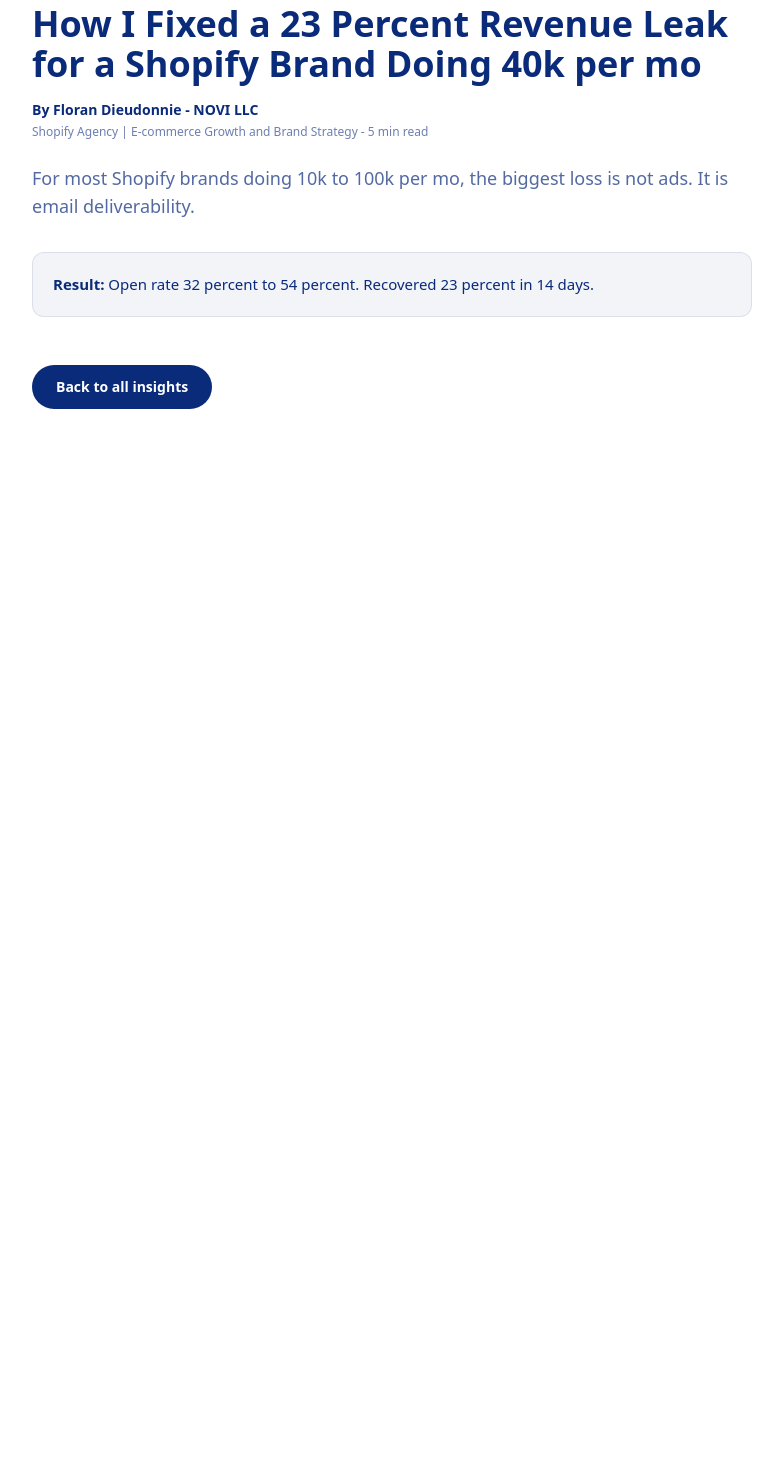
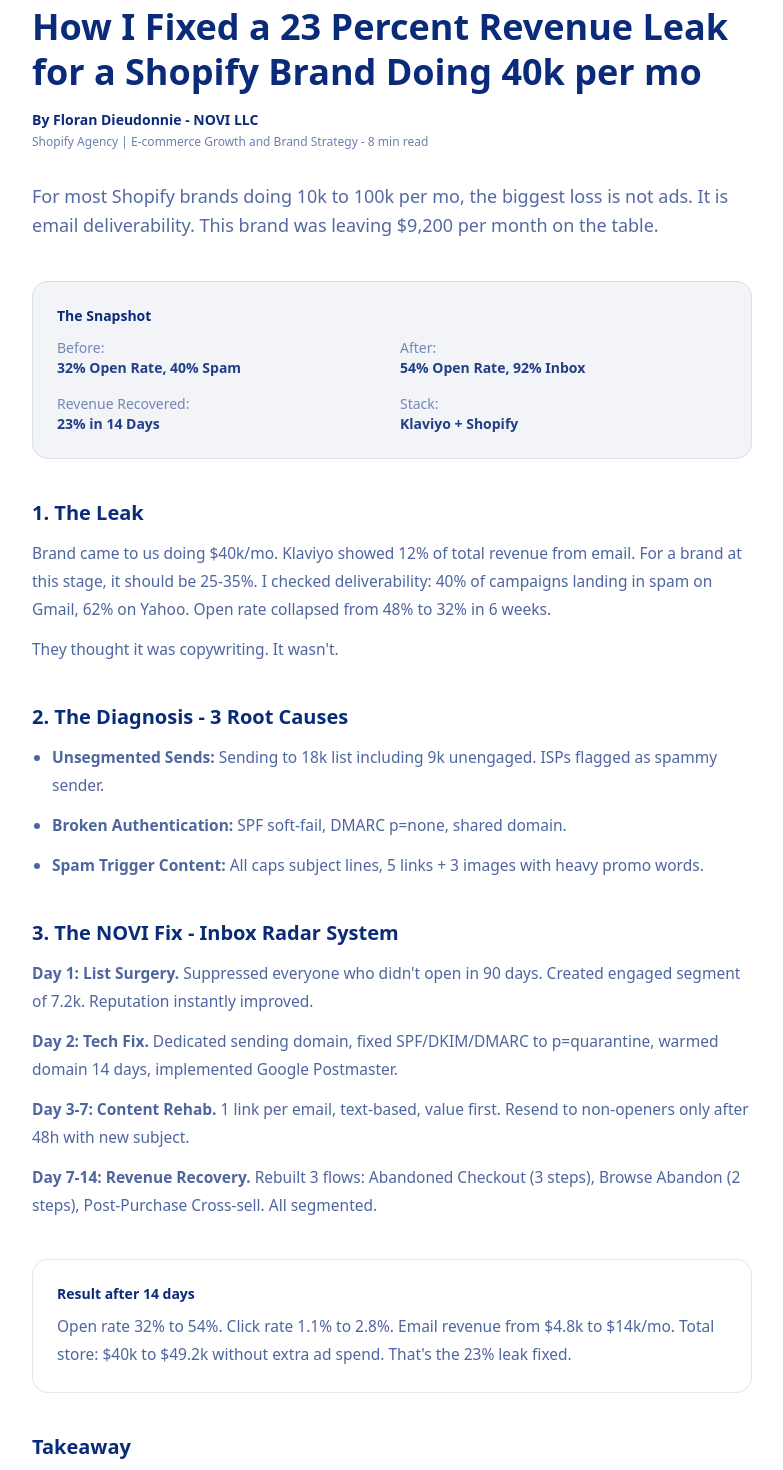
Before and after one commit to NOVI-I6699-cmd/portfolio-starter-kit, a Next.js app: page /insights/how-i-fixed-23-percent-revenue-leak-shopify in a window 1280 px wide. Shown: the part 160-1630 px from the top of the page, without its empty margins (248-1031 px from the left). Before the commit the page ends 800 px from the top, so only its background shows below. Built offline with nearby package versions, Linux system fonts and the light colour scheme.

Commit message:
Update page.tsx

```diff
--- a/app/insights/how-i-fixed-23-percent-revenue-leak-shopify/page.tsx
+++ b/app/insights/how-i-fixed-23-percent-revenue-leak-shopify/page.tsx
@@ -2,18 +2,63 @@
 export default function Page(){
   return (
     <main className="max-w-3xl mx-auto px-6 py-20 bg-white">
-      <Link href="/" className="text-sm text-[#0A2A7A]/60">Back to NOVI LLC</Link>
+      <Link href="/" className="text-sm text-[#0A2A7A]/60 hover:text-[#0A2A7A] transition-colors">Back to NOVI LLC</Link>
+
       <p className="mt-8 text-xs tracking-widest uppercase font-semibold text-[#0A2A7A]/60">INBOX RADAR - 01</p>
-      <h1 className="mt-3 text-4xl font-bold text-[#0A2A7A]">How I Fixed a 23 Percent Revenue Leak for a Shopify Brand Doing 40k per mo</h1>
+      <h1 className="mt-3 text-4xl font-bold leading-tight text-[#0A2A7A]">How I Fixed a 23 Percent Revenue Leak for a Shopify Brand Doing 40k per mo</h1>
       <p className="mt-4 text-sm font-bold text-[#0A2A7A]">By Floran Dieudonnie - NOVI LLC</p>
-      <p className="mt-1 text-xs text-[#0A2A7A]/60">Shopify Agency | E-commerce Growth and Brand Strategy - 5 min read</p>
-      <p className="mt-6 text-lg text-[#0A2A7A]/70">For most Shopify brands doing 10k to 100k per mo, the biggest loss is not ads. It is email deliverability.</p>
-      <div className="mt-8 space-y-4 text-[15px] text-[#0A2A7A]">
-        <div className="border border-[#0A2A7A]/10 rounded-xl p-5 bg-[#0A2A7A]/5">
-          <strong>Result:</strong> Open rate 32 percent to 54 percent. Recovered 23 percent in 14 days.
+      <p className="mt-1 text-xs text-[#0A2A7A]/60">Shopify Agency | E-commerce Growth and Brand Strategy - 8 min read</p>
+
+      <p className="mt-8 text-lg leading-relaxed text-[#0A2A7A]/70">For most Shopify brands doing 10k to 100k per mo, the biggest loss is not ads. It is email deliverability. This brand was leaving $9,200 per month on the table.</p>
+
+      <div className="mt-10 space-y-10 text-[15.5px] leading-7 text-[#0A2A7A]/90">
+        <div className="border border-[#0A2A7A]/10 rounded-2xl p-6 bg-[#0A2A7A]/5">
+          <p className="text-sm font-bold text-[#0A2A7A]">The Snapshot</p>
+          <div className="mt-3 grid grid-cols-2 gap-4 text-sm">
+            <div><span className="opacity-60">Before:</span> <br/><strong>32% Open Rate, 40% Spam</strong></div>
+            <div><span className="opacity-60">After:</span> <br/><strong>54% Open Rate, 92% Inbox</strong></div>
+            <div><span className="opacity-60">Revenue Recovered:</span> <br/><strong>23% in 14 Days</strong></div>
+            <div><span className="opacity-60">Stack:</span> <br/><strong>Klaviyo + Shopify</strong></div>
+          </div>
+        </div>
+
+        <div>
+          <h2 className="text-xl font-bold text-[#0A2A7A]">1. The Leak</h2>
+          <p className="mt-3 opacity-80">Brand came to us doing $40k/mo. Klaviyo showed 12% of total revenue from email. For a brand at this stage, it should be 25-35%. I checked deliverability: 40% of campaigns landing in spam on Gmail, 62% on Yahoo. Open rate collapsed from 48% to 32% in 6 weeks.</p>
+          <p className="mt-3 opacity-80">They thought it was copywriting. It wasn't.</p>
+        </div>
+
+        <div>
+          <h2 className="text-xl font-bold text-[#0A2A7A]">2. The Diagnosis - 3 Root Causes</h2>
+          <ul className="mt-3 space-y-3 opacity-80 list-disc pl-5">
+            <li><strong>Unsegmented Sends:</strong> Sending to 18k list including 9k unengaged. ISPs flagged as spammy sender.</li>
+            <li><strong>Broken Authentication:</strong> SPF soft-fail, DMARC p=none, shared domain.</li>
+            <li><strong>Spam Trigger Content:</strong> All caps subject lines, 5 links + 3 images with heavy promo words.</li>
+          </ul>
+        </div>
+
+        <div>
+          <h2 className="text-xl font-bold text-[#0A2A7A]">3. The NOVI Fix - Inbox Radar System</h2>
+          <div className="mt-3 space-y-3 opacity-80">
+            <p><strong>Day 1: List Surgery.</strong> Suppressed everyone who didn't open in 90 days. Created engaged segment of 7.2k. Reputation instantly improved.</p>
+            <p><strong>Day 2: Tech Fix.</strong> Dedicated sending domain, fixed SPF/DKIM/DMARC to p=quarantine, warmed domain 14 days, implemented Google Postmaster.</p>
+            <p><strong>Day 3-7: Content Rehab.</strong> 1 link per email, text-based, value first. Resend to non-openers only after 48h with new subject.</p>
+            <p><strong>Day 7-14: Revenue Recovery.</strong> Rebuilt 3 flows: Abandoned Checkout (3 steps), Browse Abandon (2 steps), Post-Purchase Cross-sell. All segmented.</p>
+          </div>
+        </div>
+
+        <div className="border border-[#0A2A7A]/10 rounded-2xl p-6 bg-white">
+          <p className="text-sm font-bold text-[#0A2A7A]">Result after 14 days</p>
+          <p className="mt-2 opacity-80">Open rate 32% to 54%. Click rate 1.1% to 2.8%. Email revenue from $4.8k to $14k/mo. Total store: $40k to $49.2k without extra ad spend. That's the 23% leak fixed.</p>
+        </div>
+
+        <div>
+          <h2 className="text-xl font-bold text-[#0A2A7A]">Takeaway</h2>
+          <p className="mt-3 opacity-80">If you are under 40% open rate on engaged segment, you have a deliverability problem, not a copy problem. Fix list, fix tech, then fix content. In that order.</p>
         </div>
       </div>
-      <Link href="/" className="mt-12 inline-block px-6 py-3 rounded-full text-sm font-bold text-white bg-[#0A2A7A]">Back to all insights</Link>
+
+      <Link href="/" className="mt-12 inline-block px-6 py-3 rounded-full text-sm font-bold text-white bg-[#0A2A7A] hover:bg-[#0A2A7A]/90 transition-colors">Back to all insights</Link>
     </main>
   )
 }
```
